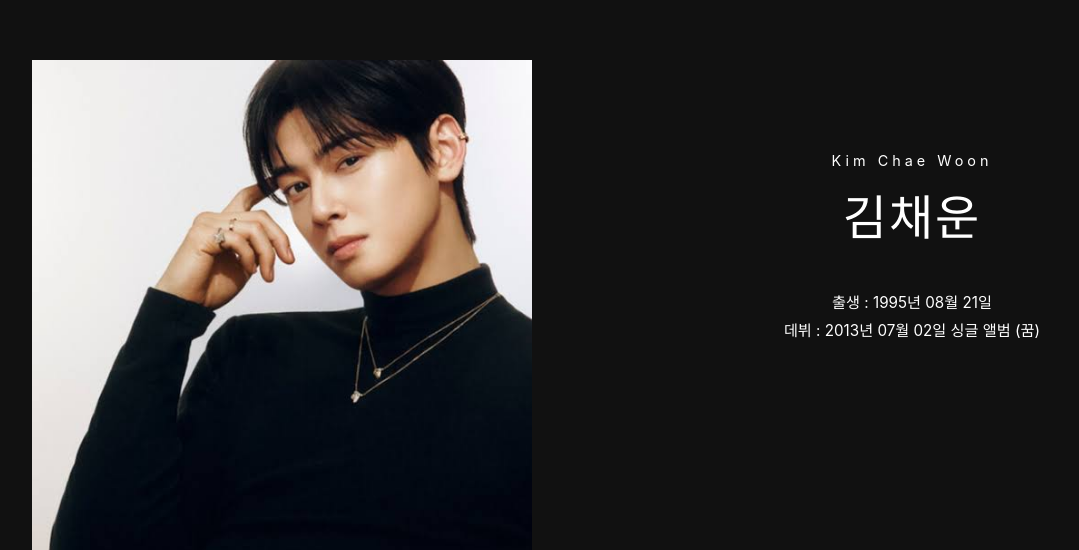
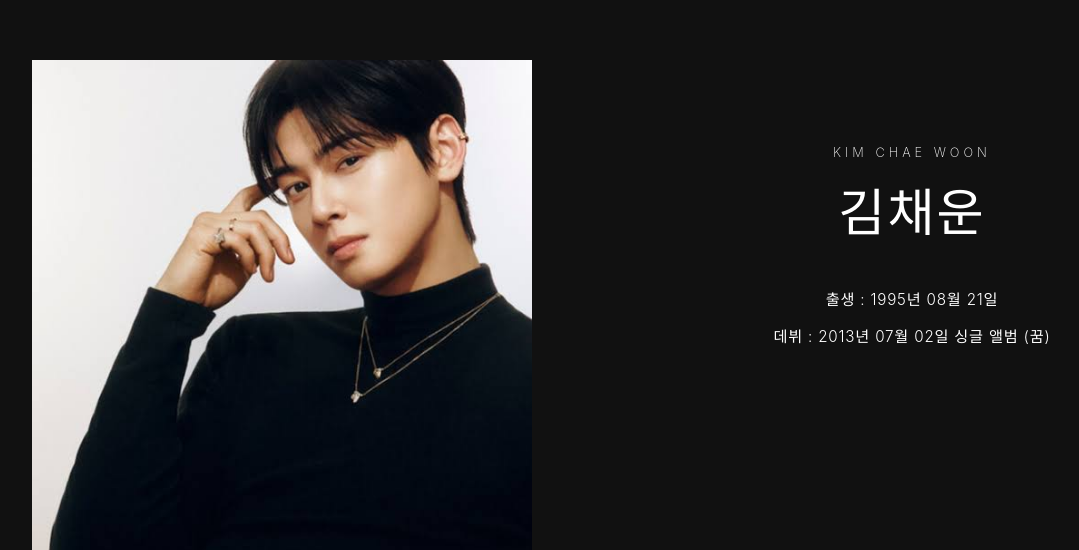
Before and after one commit to cieabora/draft1, a React (Create React App) app: page / in a window 1280 px wide. Shown: the part 740-1290 px from the top of the page, without its empty margins (48-1127 px from the left). Built offline with nearby package versions, Linux system fonts and the light colour scheme.

Commit message:
modify font size and weight

```diff
--- a/src/App.css
+++ b/src/App.css
@@ -166,22 +166,29 @@ display: flex;
 }
 
 .artist-sub-title {
-  font-size: 0.9rem;
+  font-size: 0.8rem;
+  font-weight: 200;
   margin-bottom: 8px;
   letter-spacing: 4px;
 }
 
 .artist-name {
-  font-size: 3rem;
-  font-weight: 500;
+  font-size: 3.2rem;
+  font-weight: 30;
   margin-bottom: 32px;
   letter-spacing: 2px;
 }
 
 .info-details{
   font-size: 0.95rem;
+  font-weight: 300;
   margin-bottom: 32px;
   line-height: 1.8;
+  letter-spacing: 0.8px;
+}
+
+.info-details p {
+  margin-bottom: 10px;
 }
 
 .social-links{
--- a/src/App.js
+++ b/src/App.js
@@ -39,7 +39,7 @@ export default function App(){
 
           {/* 프로필 정보 영역 */}
           <div className="profile-info">
-            <p className="artist-sub-title">Kim Chae Woon</p>
+            <p className="artist-sub-title">KIM CHAE WOON</p>
             <h2 className="artist-name">김채운</h2>
 
             <div className="info-details">
```
